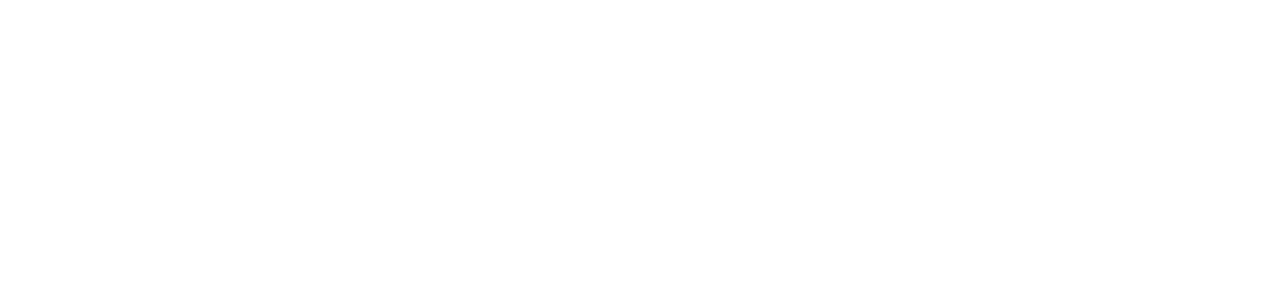
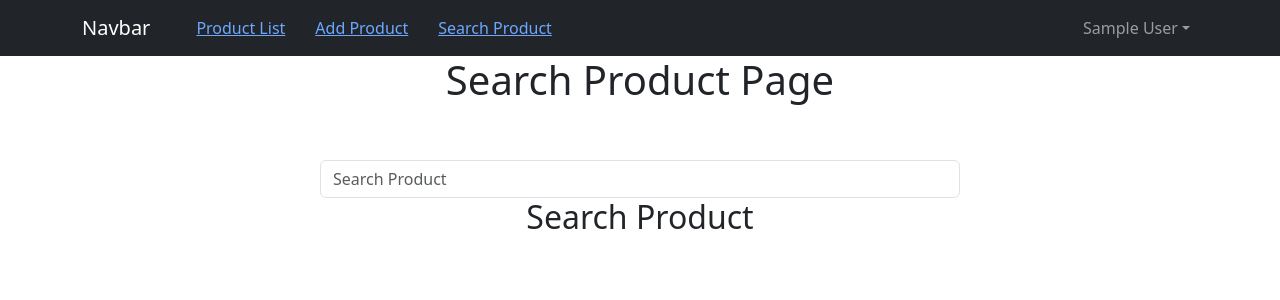
Before and after one commit to ketanhagawane90/ecomm-dashboard, a React (Create React App) app: page /search in a window 1280 px wide. Before the commit this address had no page. Shown: the top 300 px of the page. Built offline with nearby package versions, Linux system fonts and the light colour scheme; sample sign-in values are in the browser's storage.

Commit message:
Search Functionality

```diff
--- a/src/App.js
+++ b/src/App.js
@@ -9,6 +9,7 @@ import AddProduct from './AddProduct'
 import UpdateProduct from './UpdateProduct'
 import Protected from './Protected'
 import ProductList from './ProductList';
+import SearchProduct from './SearchProduct';
 
 function App() {
   return (
@@ -21,6 +22,7 @@ function App() {
           <Route path='/add' element={<Protected Cmp={AddProduct} />}></Route>
           <Route path='/update/:id' element={<Protected Cmp={UpdateProduct} />}></Route>
           <Route path='/' element={<Protected Cmp={ProductList} />}></Route>
+          <Route path='/search' element={<Protected Cmp={SearchProduct} />}></Route>
 
           {/* <Route path="/add" Component={AddProduct} /> */}
           {/* <Route path="/update" Component={UpdateProduct} /> */}
--- a/src/Header.js
+++ b/src/Header.js
@@ -24,7 +24,8 @@ function Header() {
                             <>
                             <Link to="/">Product List</Link>
                             <Link to="/add">Add Product</Link>
-                            <Link to="/update">Update Product</Link>
+                            {/* <Link to="/update">Update Product</Link> */}
+                            <Link to="/search">Search Product</Link>
                             </>
                             :
                             <>
--- /dev/null
+++ b/src/SearchProduct.js
@@ -0,0 +1,62 @@
+import Header from './Header'
+import {useState} from 'react';
+import { Table } from "react-bootstrap";
+import axios from 'axios';
+
+function SearchProduct()
+{
+    const [products, setProducts] = useState([]);
+
+    async function search(key)
+    {
+        if(key.length>1)
+        {
+            axios.get('http://localhost:8000/api/search/'+key)
+            .then(response => {
+              setProducts(response.data);
+            })
+            .catch(error => {
+              console.error('Error fetching data:', error);
+            });
+        }
+    }
+
+    return(
+        <>
+        <Header />
+        <div className="col-sm-6 offset-sm-3">
+            <h1>Search Product Page</h1>
+            <br /><br />
+            <input type="text" className="form-control" placeholder="Search Product" onChange={(e)=>search(e.target.value)} />
+            {
+            products.length>0?
+            <Table striped bordered hover>
+            <thead>
+                <tr>
+                <th>#</th>
+                <th>Name</th>
+                <th>Image</th>
+                <th>Description</th>
+                <th>Price</th>
+                </tr>
+            </thead>
+            <tbody>
+            {products.map(product => (
+                    <tr>
+                    <td>{product.id}</td>
+                    <td>{product.name}</td>
+                    <td><img src={"http://localhost:8000/"+product.file_path} style={{width:100}} /></td>
+                    <td>{product.description}</td>
+                    <td>{product.price}</td>
+                    </tr>
+            ))}
+            </tbody>
+            </Table>
+            : <h2>Search Product</h2>
+            }
+        </div>
+        </>
+    )
+}
+
+export default SearchProduct
```
